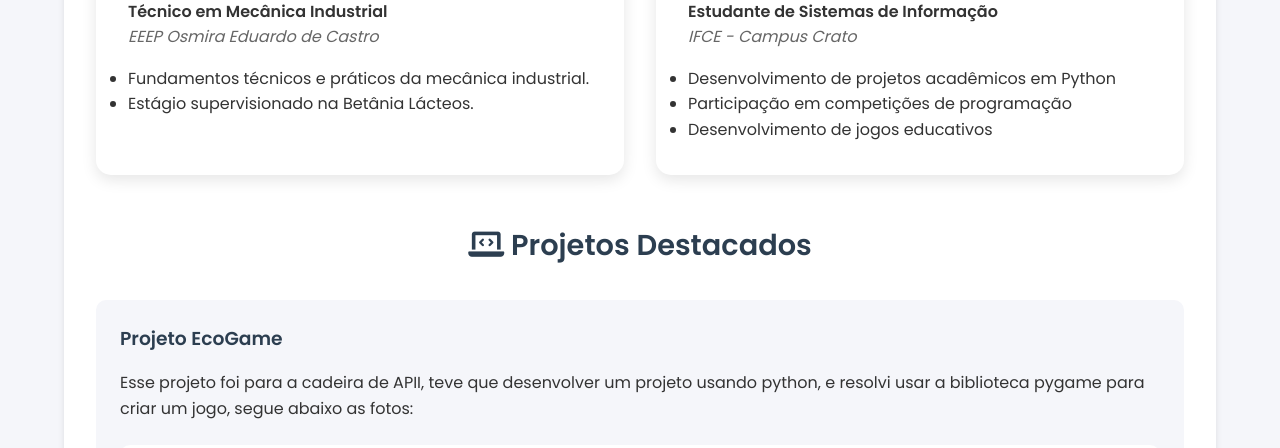
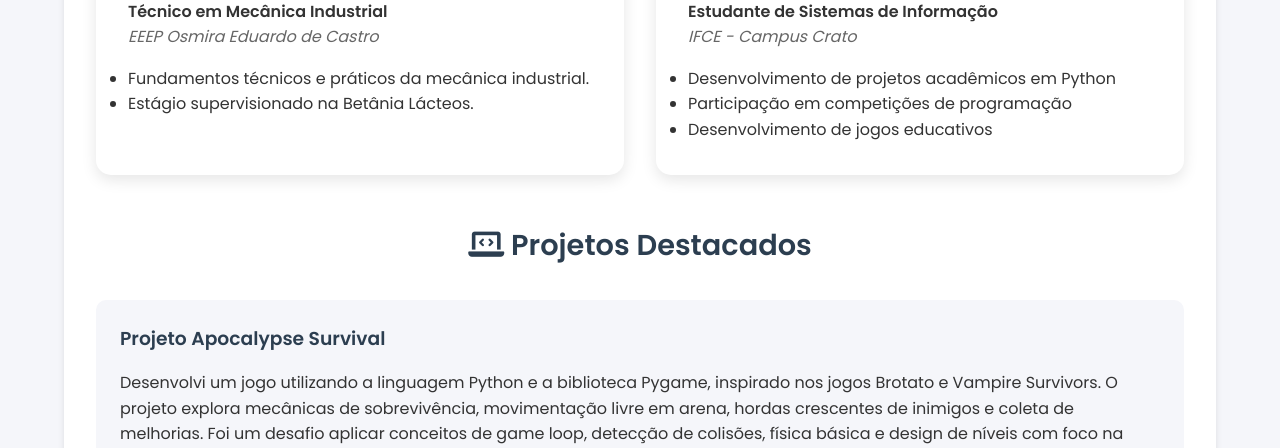
Before and after one commit to DanielMacelino/Projeto-Site, a Flask app: page / in a window 1280 px wide. Shown: the part 3900-4348 px from the top of the page. Run offline with Flask 3, Linux system fonts and the light colour scheme; grey boxes are pictures that could not be loaded.

Commit message:
adiçao de projeto survivors

```diff
--- a/templates/index.html
+++ b/templates/index.html
@@ -367,6 +367,25 @@
                     <h3 class="section-subtitle"><i class="fas fa-laptop-code"></i> Projetos Destacados</h3>
 
                     <div class="projeto">
+                        <h3 class="project-title">Projeto Apocalypse Survival</h3>
+                        <p class="project-description">Desenvolvi um jogo utilizando a linguagem Python e a biblioteca Pygame, inspirado nos jogos Brotato e Vampire Survivors. O projeto explora mecânicas de sobrevivência, movimentação livre em arena, hordas crescentes de inimigos e coleta de melhorias. Foi um desafio aplicar conceitos de game loop, detecção de colisões, física básica e design de níveis com foco na progressão de dificuldade.</p>
+
+                        <div class="carousel-container" id="carousel-apocalypse">
+                            <div class="carousel-images">
+                                <img src="{{ url_for('static', filename='imagens/survivors/menuTela.png') }}" alt="Apocalypse Survival - Tela do Menu">
+                                <img src="{{ url_for('static', filename='imagens/survivors/selecaoclasse.png') }}" alt="Apocalypse Survival - Seleção de Classe">
+                                <img src="{{ url_for('static', filename='imagens/survivors/pmago.png') }}" alt="Apocalypse Survival - Personagem Mago">
+                                <img src="{{ url_for('static', filename='imagens/survivors/psoldado.png') }}" alt="Apocalypse Survival - Personagem Soldado">
+                                <img src="{{ url_for('static', filename='imagens/survivors/ptank.png') }}" alt="Apocalypse Survival - Personagem Tank">
+                            </div>
+                            <div class="carousel-controls">
+                                <button id="prevBtnApocalypse" class="carousel-btn"><i class="fas fa-chevron-left"></i></button>
+                                <button id="nextBtnApocalypse" class="carousel-btn"><i class="fas fa-chevron-right"></i></button>
+                            </div>
+                        </div>
+                    </div>
+
+                    <div class="projeto">
                         <h3 class="project-title">Projeto EcoGame</h3>
                         <p class="project-description">Esse projeto foi para a cadeira de APII, teve que desenvolver um projeto usando python, e resolvi usar a
                             biblioteca pygame para criar um jogo, segue abaixo as fotos:</p>
@@ -500,6 +519,22 @@
             imagesMemoria.style.transform = `translateX(-${currentIndexMemoria * 100}%)`;
         });
 
+        // Script do Carousel Apocalypse Survival
+        const carouselApocalypse = document.getElementById('carousel-apocalypse');
+        const imagesApocalypse = carouselApocalypse.querySelector('.carousel-images');
+        const totalImagesApocalypse = imagesApocalypse.querySelectorAll('img').length;
+        let currentIndexApocalypse = 0;
+
+        document.getElementById('prevBtnApocalypse').addEventListener('click', () => {
+            currentIndexApocalypse = (currentIndexApocalypse - 1 + totalImagesApocalypse) % totalImagesApocalypse;
+            imagesApocalypse.style.transform = `translateX(-${currentIndexApocalypse * 100}%)`;
+        });
+
+        document.getElementById('nextBtnApocalypse').addEventListener('click', () => {
+            currentIndexApocalypse = (currentIndexApocalypse + 1) % totalImagesApocalypse;
+            imagesApocalypse.style.transform = `translateX(-${currentIndexApocalypse * 100}%)`;
+        });
+
         // Script para Modal de Imagem dos Certificados
         var modal = document.getElementById("imageModal");
         var modalImg = document.getElementById("modal-img");
```
Also changed, not shown: static/imagens/survivors/menuTela.png (added), static/imagens/survivors/pmago.png (added), static/imagens/survivors/psoldado.png (added), static/imagens/survivors/ptank.png (added), static/imagens/survivors/selecaoclasse.png (added).
